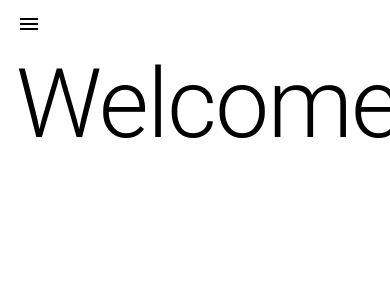
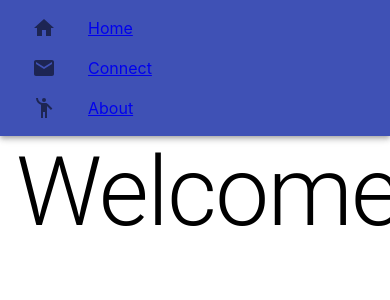
Before and after one commit to alexasnyder/playground, a React (Create React App) app: page / in a window 390 px wide. Shown: the top 300 px of the page. Built offline with nearby package versions, Linux system fonts and the light colour scheme.

Commit message:
dry refactor header component, WIP mobile vs desktop nav display

```diff
--- a/src/components/layout/header/Header.tsx
+++ b/src/components/layout/header/Header.tsx
@@ -5,7 +5,7 @@ import HomeIcon from '@material-ui/icons/Home';
 import MailIcon from '@material-ui/icons/Mail';
 import EmojiPeopleIcon from '@material-ui/icons/EmojiPeople';
 import MenuOutlined from '@material-ui/icons/MenuOutlined'
-import { Divider, Drawer, IconButton, List, ListItem, ListItemIcon, makeStyles } from "@material-ui/core";
+import { AppBar, Divider, Drawer, IconButton, List, ListItem, ListItemIcon, makeStyles, Toolbar } from "@material-ui/core";
 
 const useStyles = makeStyles(theme => (
   {
@@ -25,13 +25,56 @@ const useStyles = makeStyles(theme => (
       '&:hover': {
         color: theme.palette.secondary.main
       }
+    },
+    desktop_navLink: {
+      display: 'flex'
     }
   }
 ));
 
 type Anchor = 'left';
 
-export default function Header() {
+const navItemsCollection: any = [
+  {
+    key: 'home',
+    route: '/',
+    name: 'Home',
+    icon: <HomeIcon />
+  },
+  {
+    key: 'connect',
+    route: '/connect',
+    name: 'Connect',
+    icon: <MailIcon />
+  },  {
+    key: 'about',
+    route: '/about',
+    name: 'About',
+    icon: <EmojiPeopleIcon />
+  },
+];
+
+const NavItems = (props) => {
+  const classes = useStyles();
+  return (
+    <List>
+      {navItemsCollection.map(item => {
+        return (
+          <ListItem button key={item.key}>
+            <ListItemIcon>
+              {item.icon}
+            </ListItemIcon>
+            <NavLink className={props.isMobile ? classes.navLink : classes.desktop_navLink} to={item.route} exact>
+              {item.name}
+            </NavLink>
+          </ListItem>
+        )
+      })}
+    </List>
+  )
+}
+
+function MobileHeader() {
   const classes = useStyles();
   const [state, setState] = React.useState({
     left: false,
@@ -60,32 +103,7 @@ export default function Header() {
       onClick={toggleDrawer(anchor, false)}
       onKeyDown={toggleDrawer(anchor, false)}
     >
-      <List>
-        <ListItem button key="home">
-          <ListItemIcon>
-            <HomeIcon />
-          </ListItemIcon>
-          <NavLink className={classes.navLink} to="/" exact>
-            Home
-          </NavLink>
-        </ListItem>
-        <ListItem button key="connect">
-          <ListItemIcon>
-            <MailIcon />
-          </ListItemIcon>
-          <NavLink className={classes.navLink} to="/connect" exact>
-            Connect
-          </NavLink>
-        </ListItem>
-        <ListItem button key="about">
-          <ListItemIcon>
-            <EmojiPeopleIcon />
-          </ListItemIcon>
-          <NavLink className={classes.navLink} to="/about" exact>
-            About
-          </NavLink>
-        </ListItem>
-      </List>
+      <NavItems isMobile={true}/>
       <Divider />
     </div>
   );
@@ -101,3 +119,20 @@ export default function Header() {
     </React.Fragment>
   )
 }
+
+function DesktopHeader() {
+  return (
+    <AppBar position="static">
+      <Toolbar>
+        <NavItems isMobile={false}/>
+      </Toolbar>
+    </AppBar>
+  )
+}
+
+export default function Header() {
+  return (
+    // <MobileHeader />
+    <DesktopHeader/>
+  )
+}
```
